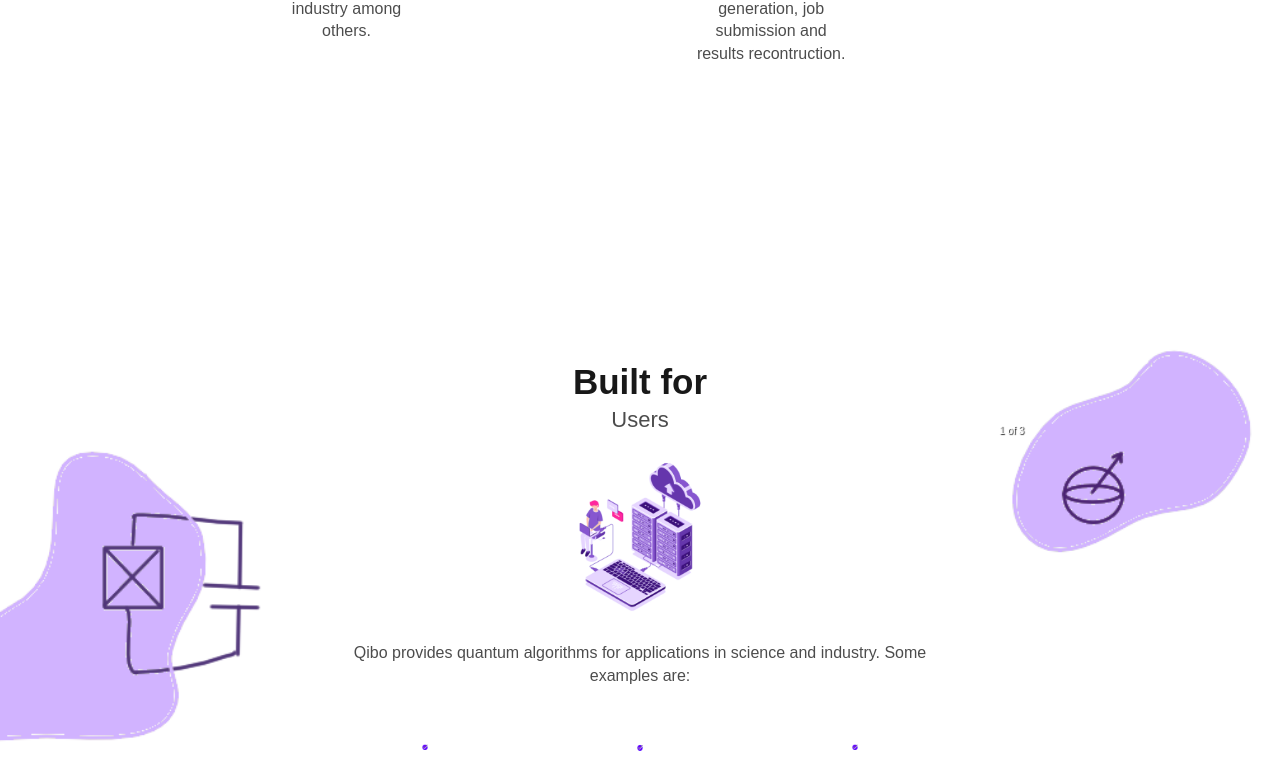
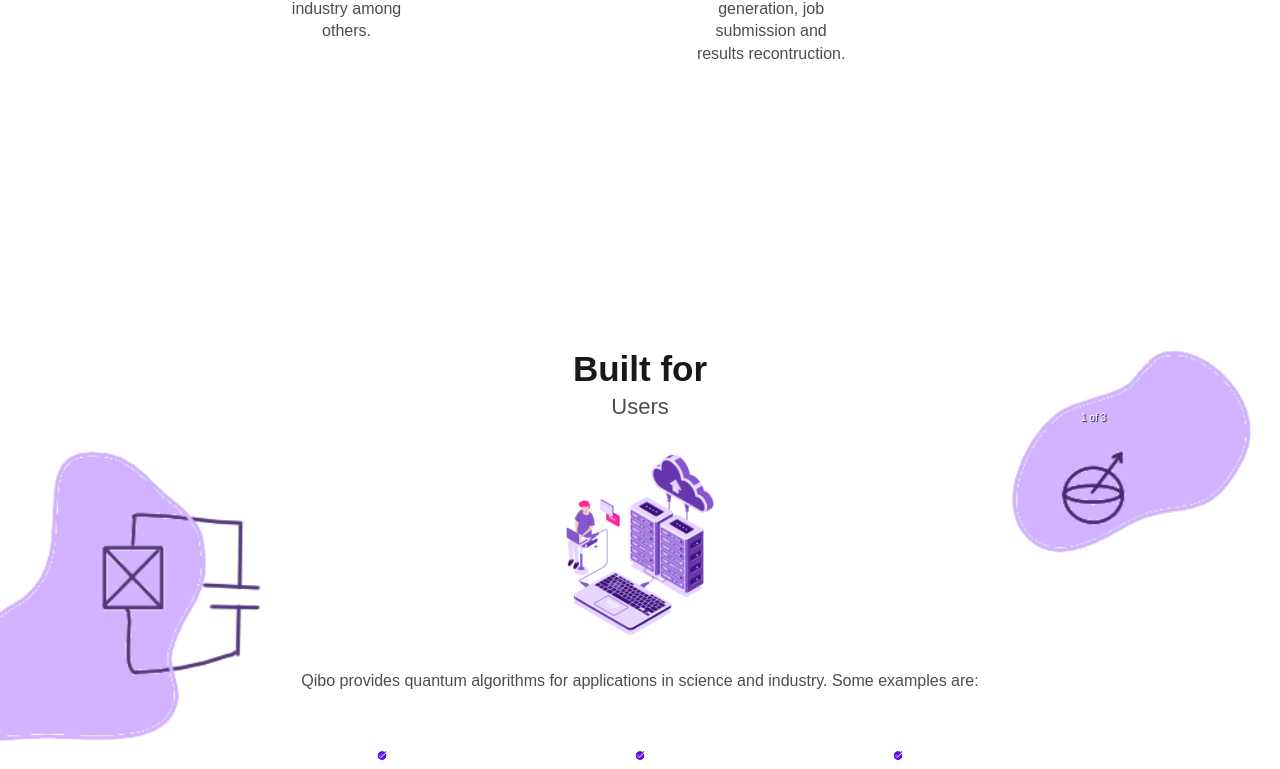
Before and after one commit to qibogang/qibogang.github.io, a Next.js app: page / in a window 1280 px wide. Shown: the part 1294-2063 px from the top of the page. Built offline with nearby package versions, Linux system fonts and the light colour scheme.

Commit message:
class -> ClassName in Tutorial.js

```diff
--- a/components/Tutorial.js
+++ b/components/Tutorial.js
@@ -3,7 +3,7 @@ import Link from "next/link"
 
 export default function Tutorial({tutorial}) {
     return (
-        <div class='card'>
+        <div className='card'>
             <h2> {tutorial.frontmatter.title} </h2>
             <img src={tutorial.frontmatter.cover_image} alt='/' />
             <p> {tutorial.frontmatter.excerpt} </p>
--- a/pages/index.js
+++ b/pages/index.js
@@ -74,8 +74,8 @@ const CarouselHero = styled.div`
   justify-content: center;
   align-items: center;
   padding-top: 10%;
-  padding-left: 12%;
-  padding-right: 12%;
+  padding-left: 4%;
+  padding-right: 4%;
   padding-bottom: 5%;
   background-image: url("/images/home/bg-carousel.png");
   background-size: cover;
```
